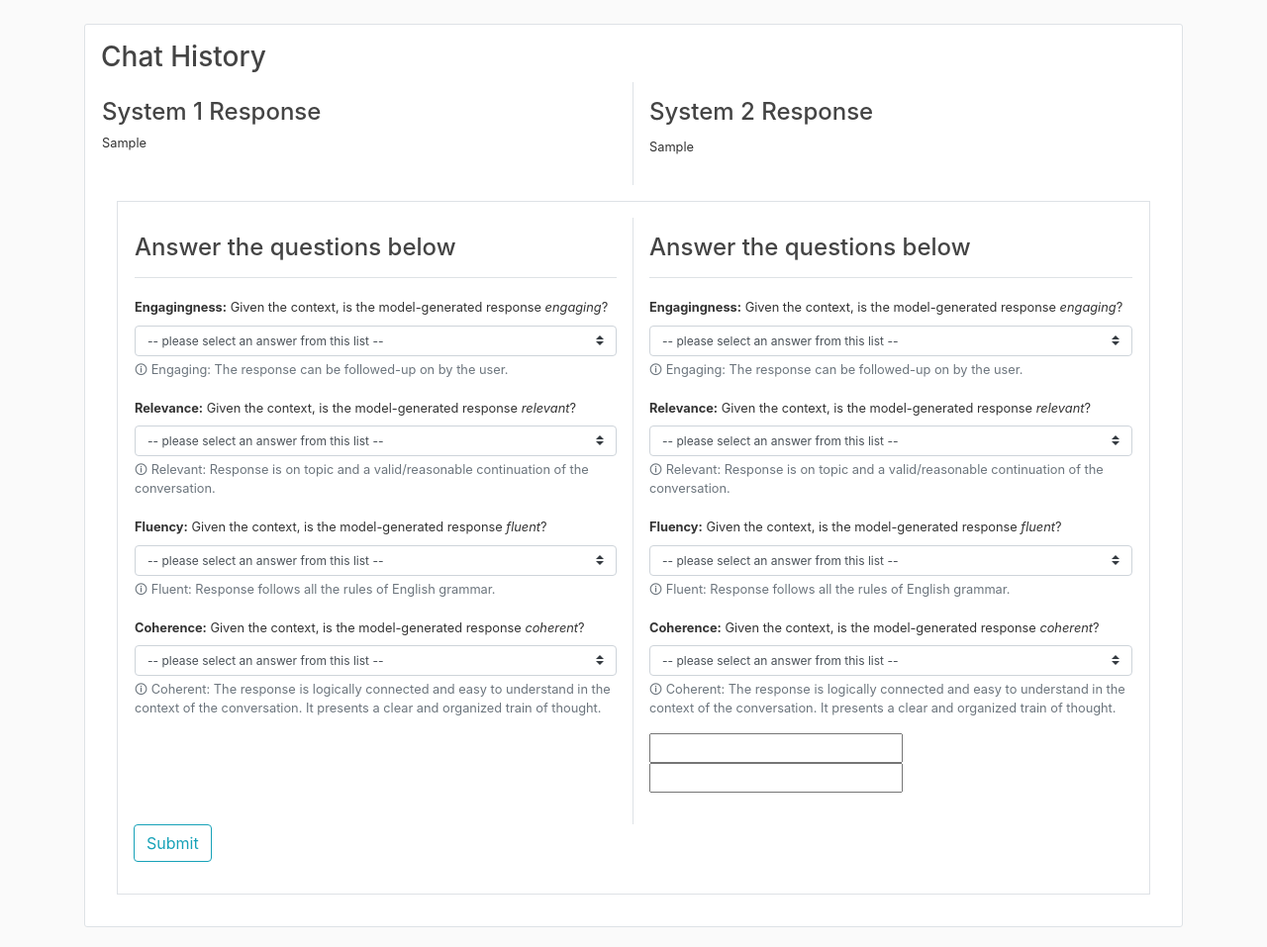
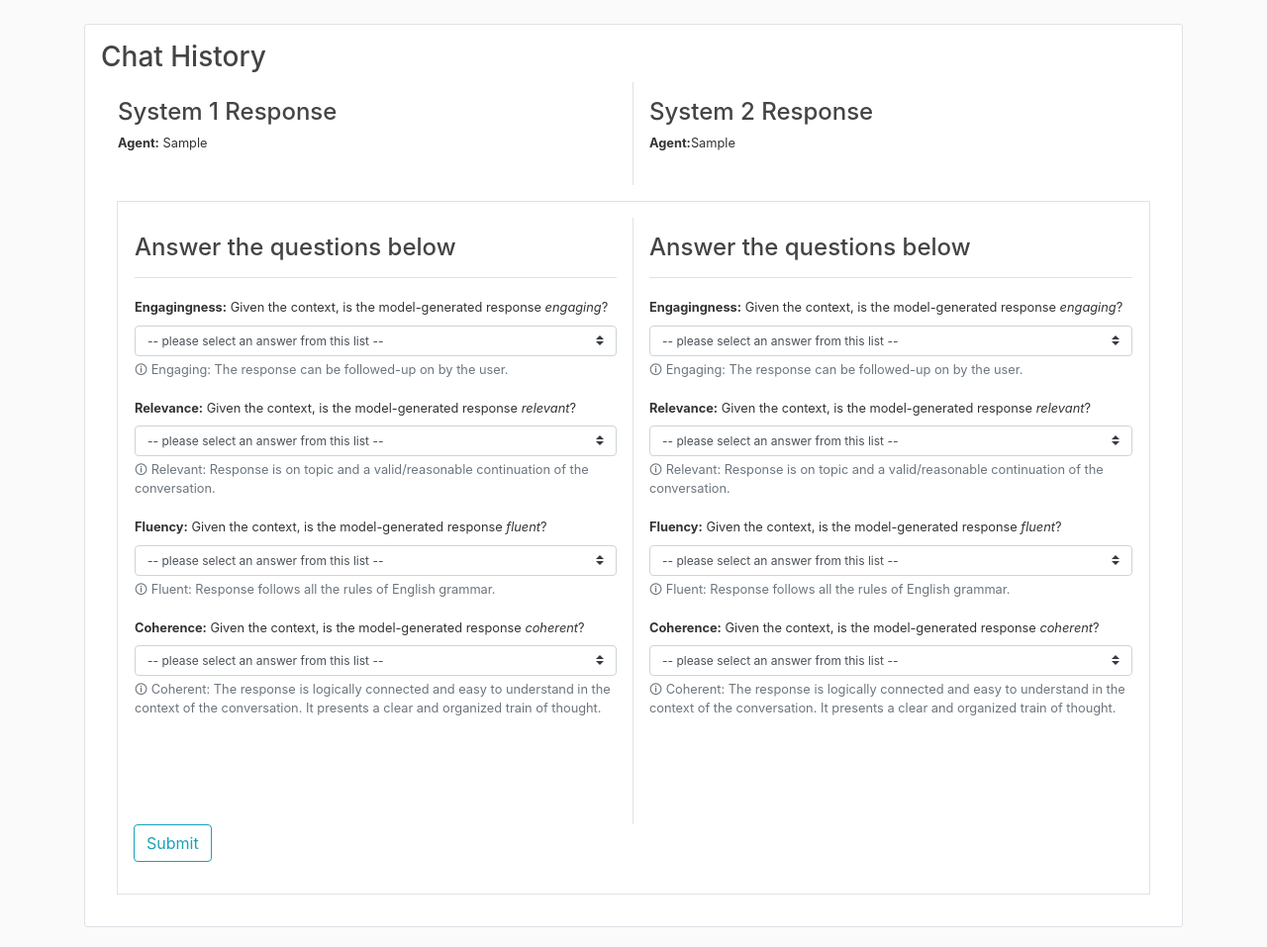
Before and after one commit to bsantraigi/ML-SurveyTool-Flask, a Flask app: template templates/survey.html in a window 1280 px wide. Shown: the part 56-1013 px from the top of the page at 99% size. Run offline with Flask 3, Linux system fonts and the light colour scheme; tables that the repository leaves empty hold one stand-in row (values such as "Sample post"); the template is opened without the code that fills it: values that come from a table or form of the project are taken from there, most other values are stand-ins (such as "Sample title", 1, 10 or a date in 2020); some libraries are stand-ins or nearby versions.

Commit message:
survey.html update

```diff
--- a/templates/survey.html
+++ b/templates/survey.html
@@ -8,7 +8,7 @@
 			<div class="row">
 				<div class="col-md-6 small">
 					<p>
-						{{ speaker }}: {{ utterance }}
+					<strong>{{ speaker }}</strong>: {{ utterance }}
 					</p>
 				</div>
 			</div>
@@ -17,12 +17,14 @@
 		<!-- response from System 1 and 2 in side-by-side columns -->
 		<div class="row">
 			<div class="col-md-6 border-right p-3">
-				<h4>System 1 Response</h3>
-				<p class="small"> {{ question.response_a }} </p>
+				<div class="ml-3">
+					<h4>System 1 Response</h3>
+					<p class="small"><strong>Agent:</strong> {{ question.response_a }} </p>
+				</div>
 			</div>
 			<div class="col-md-6 p-3">
 				<h4>System 2 Response</h3>
-				<span class="small"> {{ question.response_b }} </span>
+				<p class="small"> <strong>Agent:</strong>{{ question.response_b }} </p>
 			</div>
 		</div>
 
@@ -99,7 +101,7 @@
 								🛈 {{ form.q4.description }}
 							</small>
 						</div>
-						<div class="form-group">
+						<div class="form-group invisible">
 							{{ form.hidden_timestamp_start }}
 							{{ form.hidden_timestamp_end }}
 						</div>
```
